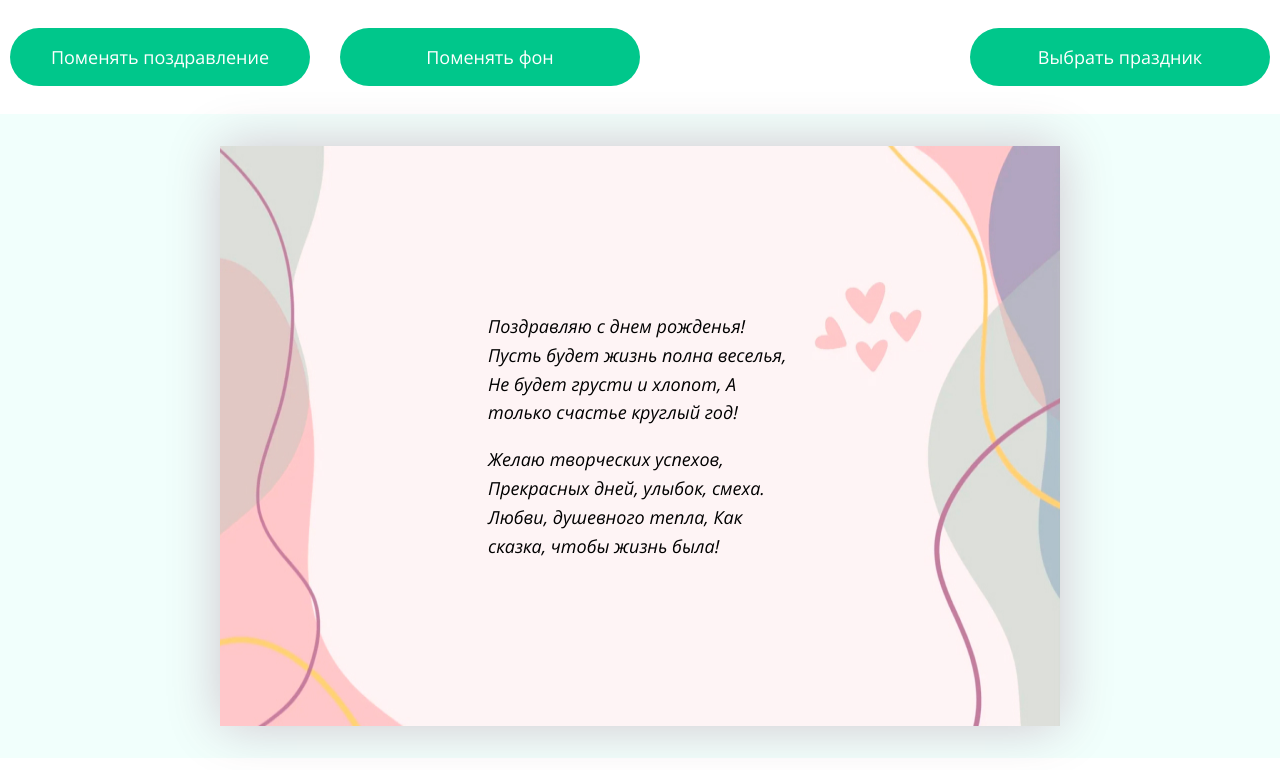
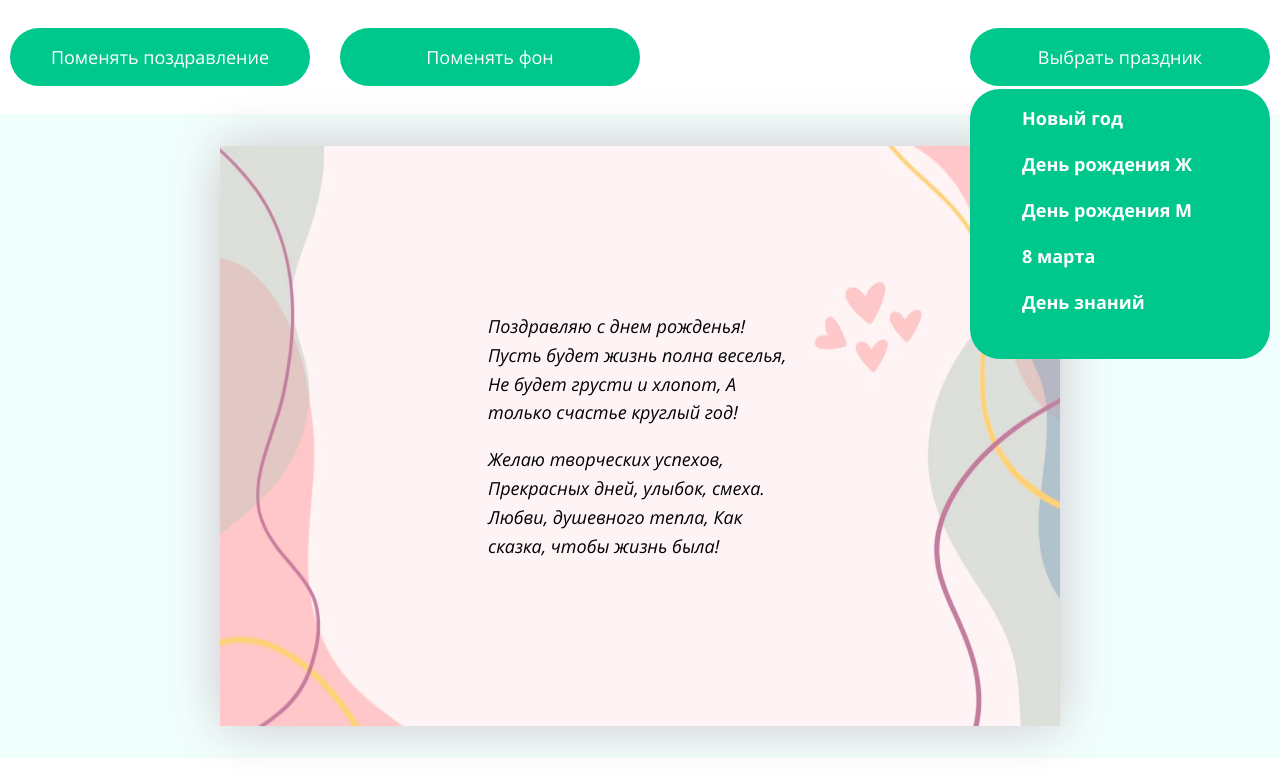
Before and after one commit to SlawaSlawa/for-portfolio-happy-holiday, a plain HTML site: page index.html in a window 1280 px wide. Shown: the top 770 px of the page. Drawn offline with nearby package versions, Linux system fonts and the light colour scheme.

Commit message:
added hover effects for change list

```diff
--- a/css/style.css
+++ b/css/style.css
@@ -64,13 +64,19 @@ ul {
 .header__change-list {
     position: absolute;
     top: 61px;
-    right: 0;
+    right: -120%;
     width: 300px;
     padding: 20px 52px;
     line-height: 1;
     background-color: #00c78b;
     border: none;
     border-radius: 30px;
+    transition: right .3s ease-in-out;
+}
+
+.header__change-list--active {
+    top: 61px;
+    right: 0;
 }
 
 .header__change-item {
@@ -79,6 +85,21 @@ ul {
 
 .header__change-link {
     color: #ffffff;
+    border: none;
+    outline: none;
+    transition: opacity .3s ease-in-out,
+                color .3s ease-in-out;
+    ;
+}
+.header__change-link:hover {
+    text-decoration: underline;
+    opacity: .6;
+}
+.header__change-link:focus {
+    outline: 2px solid #18795c;
+}
+.header__change-link:active {
+    color: #9becd4;
 }
 
 .btn {
@@ -297,4 +318,7 @@ ul {
         padding-right: 20px;
         padding-left: 20px;
     }
+    .header__change-list {
+        top: 70px;
+    }
 }
--- a/index.html
+++ b/index.html
@@ -19,7 +19,9 @@
                         <button class="btn btn--change-group">
                             Выбрать праздник
                         </button>
-                        <ul class="header__change-list dn">
+                        <ul
+                            class="header__change-list header__change-list--active"
+                        >
                             <li class="header__change-item">
                                 <a href="#" class="header__change-link"
                                     >Новый год</a
```
